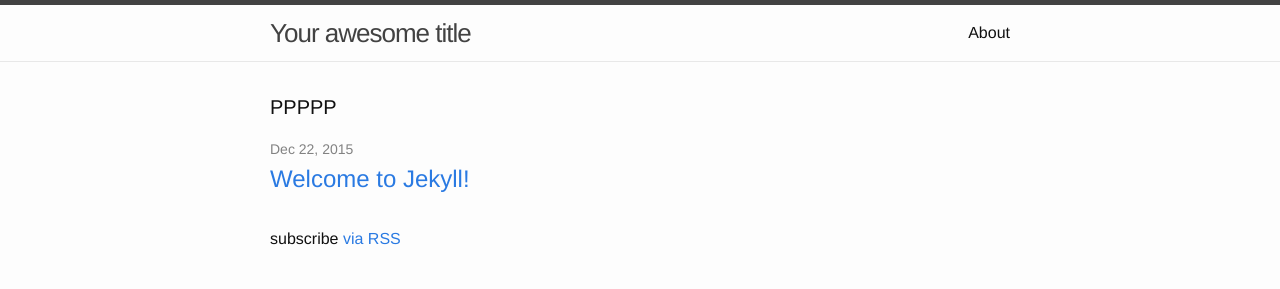
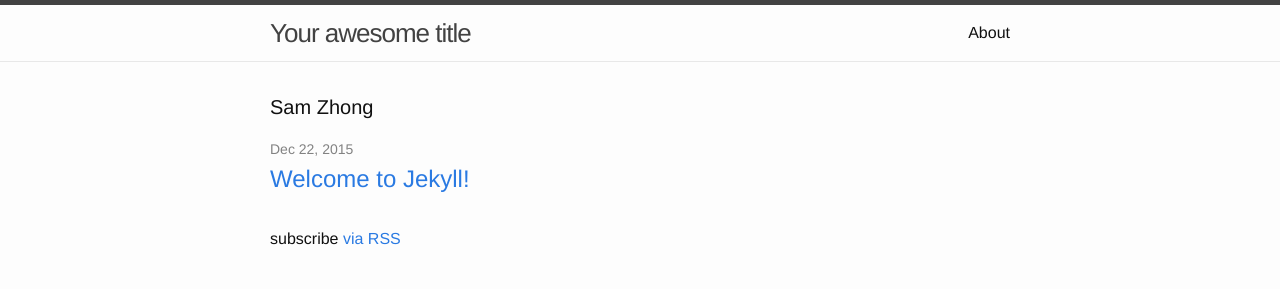
Before and after one commit to Samzhonghk/mySite, a Jekyll site: the page built from index.html, in a window 1280 px wide. Shown: the top 289 px of the page. Built offline with Jekyll 4.4.1, drawn with Linux system fonts in a browser that asks for light colours.

Commit message:
Head Changed

```diff
--- a/index.html
+++ b/index.html
@@ -4,7 +4,7 @@ layout: default
 
 <div class="home">
 
-  <h1 class="page-heading">PPPPP</h1>
+  <h1 class="page-heading">Sam Zhong</h1>
 
   <ul class="post-list">
     {% for post in site.posts %}
```
